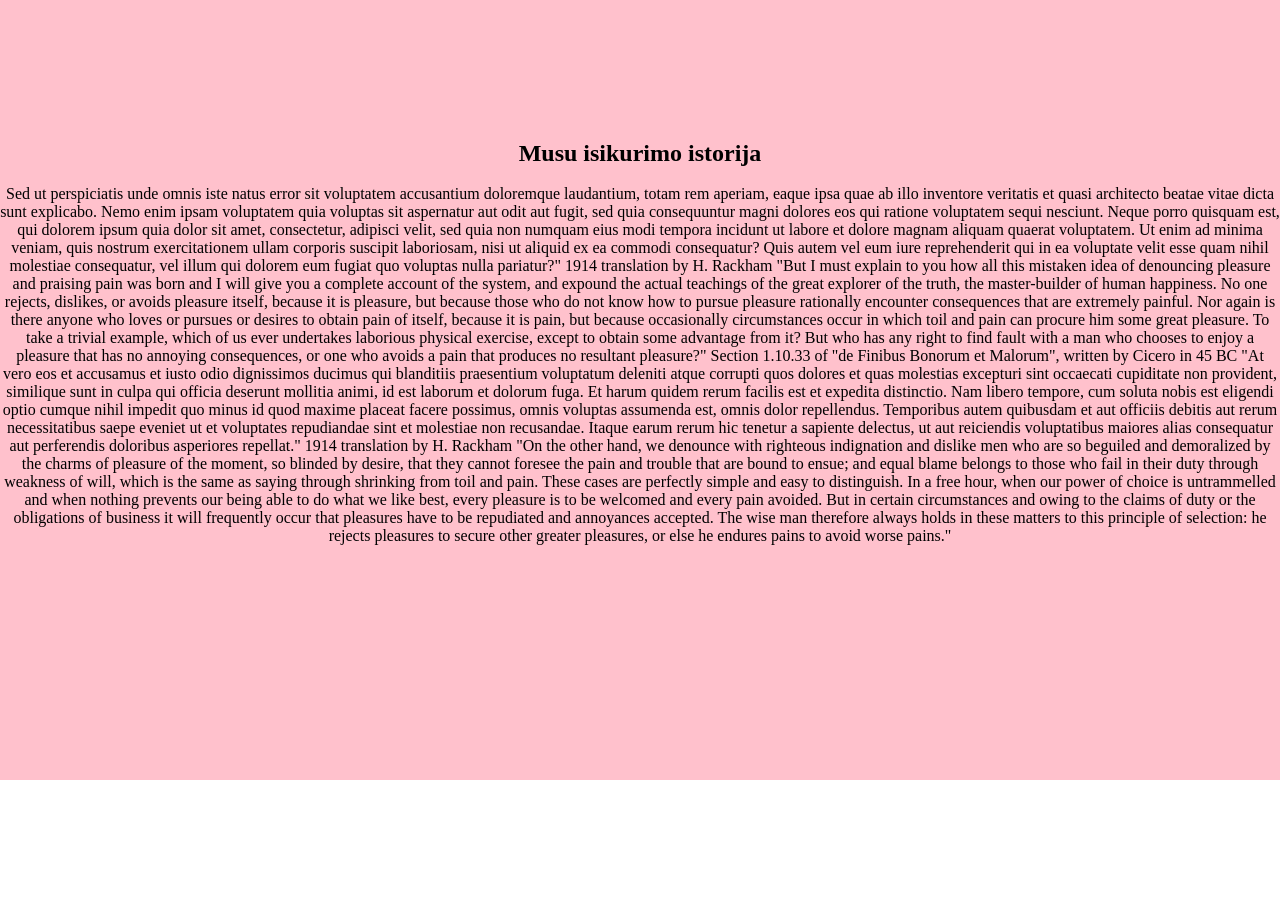
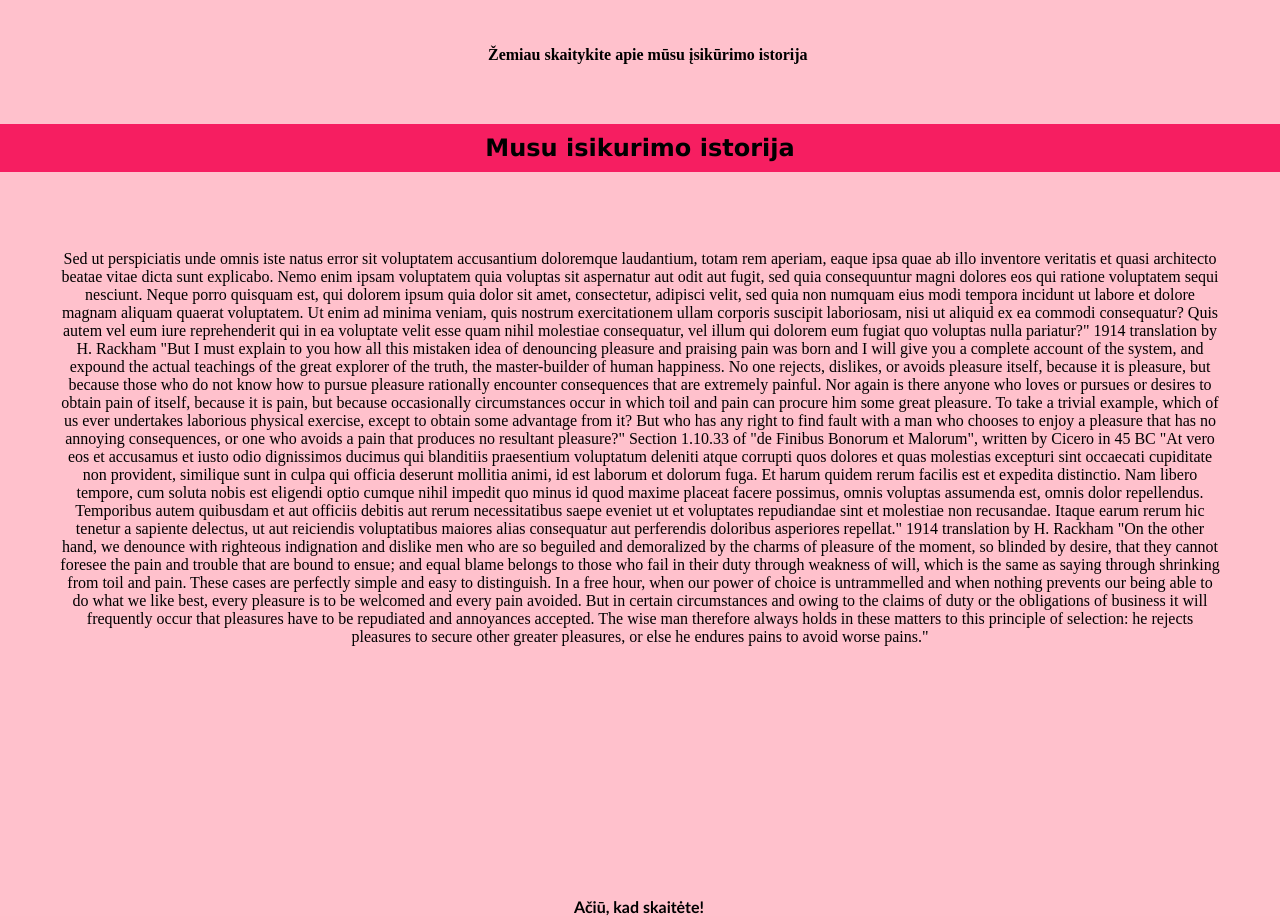
Before and after one commit to sakasx/odin-recipes, a plain HTML site: page index.html in a window 1280 px wide. Shown: the part 660-1576 px from the top of the page. Before the commit the page ends 1440 px from the top, so only its background shows below. Drawn offline with Linux system fonts and the light colour scheme.

Commit message:
Fix Simple CSS
Altered the CSS to my liking

```diff
--- a/css/style.css
+++ b/css/style.css
@@ -1,44 +1,38 @@
 *{
     margin: 0;
-    padding: 0;
+    padding: 0
 }
+
 
 .backround {
     background-color: #FFC1CC;
-
-
   width: 100vw;
-  height: 100vh;
-
-
-
+  height: 98vh;
+  position: relative;
 }
 
 .backround2 {
     background-color: #FFC1CC;
-
-
   width: 100vw;
-  height: 80vh;
-
-
-
+  height: 99vh;
+  position: relative;
 }
 
 .box {
-
     background-color: #E75480 ;
   margin:auto;
   align-items: center ;
   width: 75vw;
-  height:auto;
+  height:max-content;
   padding: 15px;
-
 }
 
 .pavadinimas {
     text-align: center;
     padding: 10px;
+    background-color:#f61e61;
+    font-family:'Lucida Sans', 'Lucida Sans Regular', 'Lucida Grande', 'Lucida Sans Unicode', Geneva, Verdana, sans-serif;
+
 }
 
 img {
@@ -60,6 +54,7 @@ img {
 .aprasymas {
     text-align: center;
     padding: 10px;
+
 }
 
 .stulpelis {
@@ -129,4 +124,29 @@ text-align: center;
 
 .isikurimas{
     text-align: center;
+
 }
+
+.isikurimasp
+{
+ padding: 60px;
+}
+
+.eitzemiau{
+    display: block;
+    position:absolute;
+
+  text-align: center;
+  width: 50%;
+  bottom: 0;
+  right: 24%;
+  padding: 5px;
+  padding-bottom: 60px;
+}
+
+.aciu {
+    position: absolute;
+    bottom: 0;
+    right: 45%;
+    font-family:'Trebuchet MS', 'Lucida Sans Unicode', 'Lucida Grande', 'Lucida Sans', Arial, sans-serif ;
+}
--- a/css/stylekotletai.css
+++ b/css/stylekotletai.css
@@ -27,6 +27,7 @@
 .pavadinimas {
     text-align: center;
     padding: 10px;
+
 }
 
 img {
--- a/index.html
+++ b/index.html
@@ -10,7 +10,7 @@
 </head>
 <body>
 <div class="backround">
-    <h1 class="pavadinimas">Barako Receptai</h1>
+    <h1 class="pavadinimas , pavadinimasfont">Barako Receptai</h1>
  <div class="box">
 
 
@@ -24,15 +24,19 @@
             <a href ="./recipes/burgers/burgers.html" >Barako Burgeris</a> <br>
             <a href ="./recipes/kotletai/kotletai.html">Avinžirnių kotletai </a><br>
             <a href = "./recipes/makaronai/makaronai.html">Itališki makaronai</a><br>
+
+
+
         </div>
   </div>
+  <h4 class="eitzemiau"> Žemiau skaitykite apie mūsu įsikūrimo istorija</h4>
 </div>
 
  <div class="backround2">
      <div class="isikurimas">
-        <h2>Musu isikurimo istorija</h2>
+        <h2 class="pavadinimas , pavadinimasfont">Musu isikurimo istorija</h2>
         <br>
-        <p>Sed ut perspiciatis unde omnis iste natus error sit voluptatem accusantium doloremque laudantium, totam rem aperiam, eaque ipsa quae ab illo inventore veritatis et quasi architecto beatae vitae dicta sunt explicabo. Nemo enim ipsam voluptatem quia voluptas sit aspernatur aut odit aut fugit, sed quia consequuntur magni dolores eos qui ratione voluptatem sequi nesciunt. Neque porro quisquam est, qui dolorem ipsum quia dolor sit amet, consectetur, adipisci velit, sed quia non numquam eius modi tempora incidunt ut labore et dolore magnam aliquam quaerat voluptatem. Ut enim ad minima veniam, quis nostrum exercitationem ullam corporis suscipit laboriosam, nisi ut aliquid ex ea commodi consequatur? Quis autem vel eum iure reprehenderit qui in ea voluptate velit esse quam nihil molestiae consequatur, vel illum qui dolorem eum fugiat quo voluptas nulla pariatur?"
+        <p class="isikurimasp">Sed ut perspiciatis unde omnis iste natus error sit voluptatem accusantium doloremque laudantium, totam rem aperiam, eaque ipsa quae ab illo inventore veritatis et quasi architecto beatae vitae dicta sunt explicabo. Nemo enim ipsam voluptatem quia voluptas sit aspernatur aut odit aut fugit, sed quia consequuntur magni dolores eos qui ratione voluptatem sequi nesciunt. Neque porro quisquam est, qui dolorem ipsum quia dolor sit amet, consectetur, adipisci velit, sed quia non numquam eius modi tempora incidunt ut labore et dolore magnam aliquam quaerat voluptatem. Ut enim ad minima veniam, quis nostrum exercitationem ullam corporis suscipit laboriosam, nisi ut aliquid ex ea commodi consequatur? Quis autem vel eum iure reprehenderit qui in ea voluptate velit esse quam nihil molestiae consequatur, vel illum qui dolorem eum fugiat quo voluptas nulla pariatur?"
 
             1914 translation by H. Rackham
             "But I must explain to you how all this mistaken idea of denouncing pleasure and praising pain was born and I will give you a complete account of the system, and expound the actual teachings of the great explorer of the truth, the master-builder of human happiness. No one rejects, dislikes, or avoids pleasure itself, because it is pleasure, but because those who do not know how to pursue pleasure rationally encounter consequences that are extremely painful. Nor again is there anyone who loves or pursues or desires to obtain pain of itself, because it is pain, but because occasionally circumstances occur in which toil and pain can procure him some great pleasure. To take a trivial example, which of us ever undertakes laborious physical exercise, except to obtain some advantage from it? But who has any right to find fault with a man who chooses to enjoy a pleasure that has no annoying consequences, or one who avoids a pain that produces no resultant pleasure?"
@@ -44,8 +48,11 @@
             "On the other hand, we denounce with righteous indignation and dislike men who are so beguiled and demoralized by the charms of pleasure of the moment, so blinded by desire, that they cannot foresee the pain and trouble that are bound to ensue; and equal blame belongs to those who fail in their duty through weakness of will, which is the same as saying through shrinking from toil and pain. These cases are perfectly simple and easy to distinguish. In a free hour, when our power of choice is untrammelled and when nothing prevents our being able to do what we like best, every pleasure is to be welcomed and every pain avoided. But in certain circumstances and owing to the claims of duty or the obligations of business it will frequently occur that pleasures have to be repudiated and annoyances accepted. The wise man therefore always holds in these matters to this principle of selection: he rejects pleasures to secure other greater pleasures, or else he endures pains to avoid worse pains."
 
             </p>
+            <p class="aciu"> <strong>Ačiū, kad skaitėte!</strong></p>
      </div>
     </div>
 
+
+
 </body>
 </html>
```
Also changed, not shown: recipes/burgers/burgers.html (+1 -0 lines), css/stylemakaronai.css (line endings or trailing spaces).
